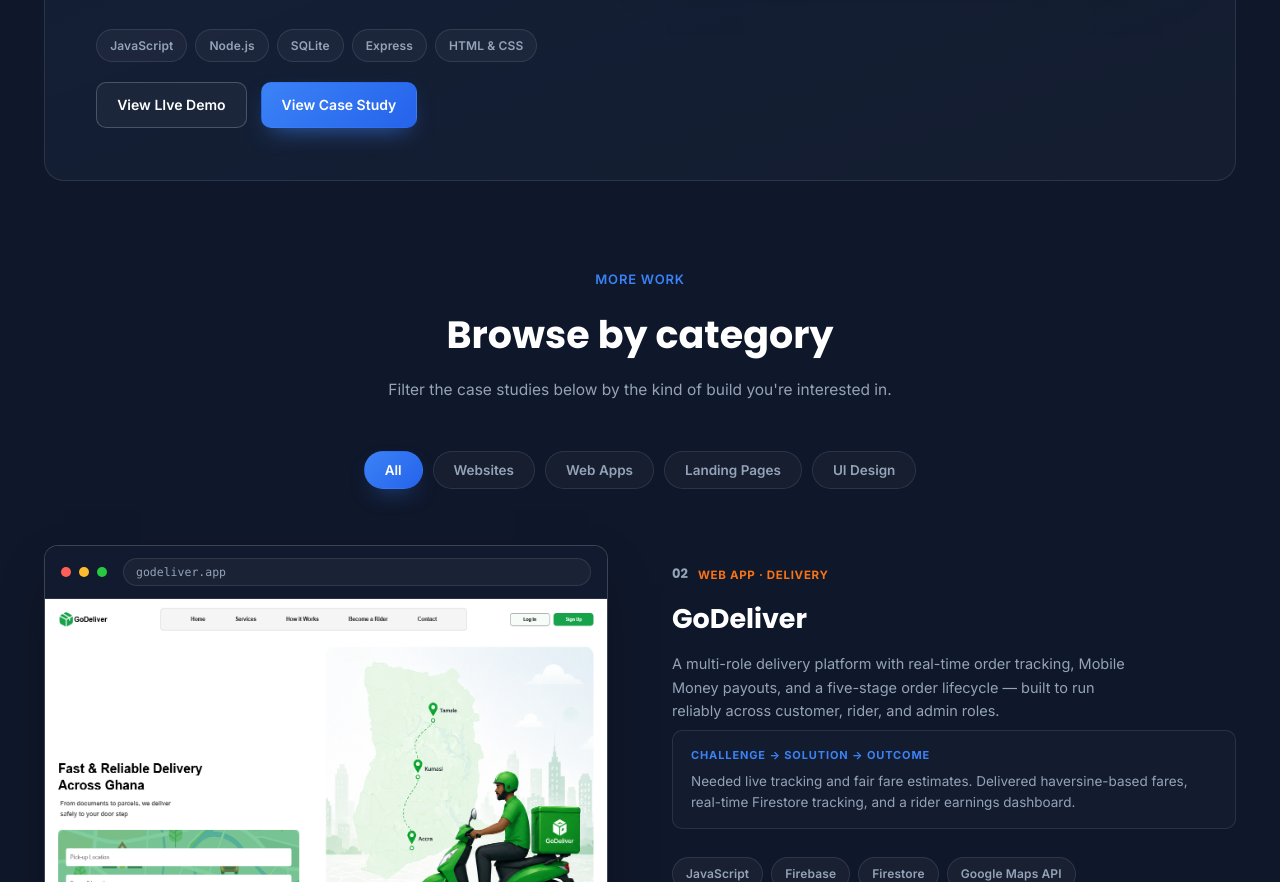
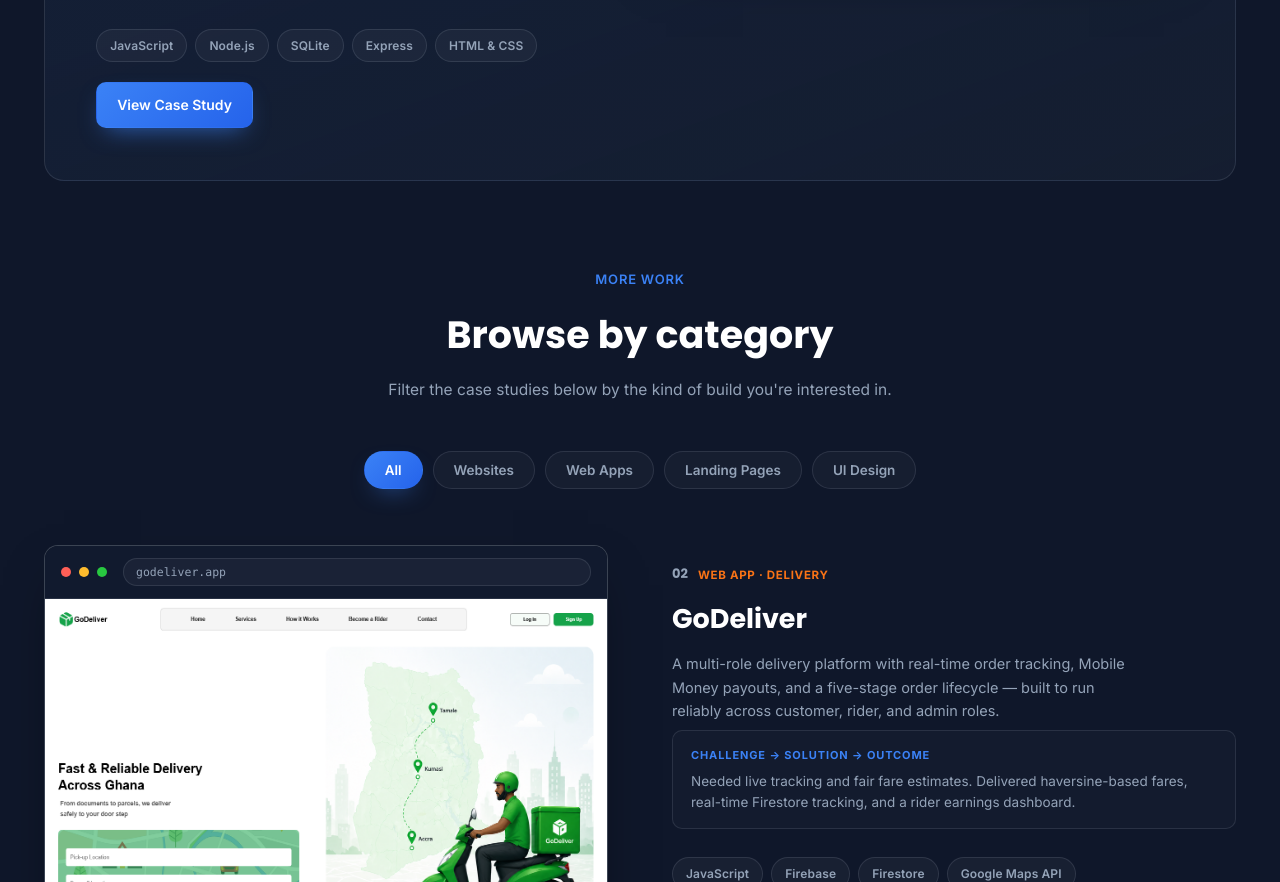
Before and after one commit to Cybber-404/DevCraftTech, a website: page projects.html in a window 1280 px wide. Shown: the part 1414-2296 px from the top of the page. Drawn offline with Linux system fonts and the light colour scheme.

Commit message:
Update projects.html

```diff
--- a/projects.html
+++ b/projects.html
@@ -154,7 +154,7 @@
             </ul>
 
             <div class="dc-featured-actions">
-              <a href="https://truespacegh.onrender.com/" target="_blank" class="dc-btn dc-btn--ghost">View LIve Demo</a>
+              <!-- <a href="https://truespacegh.onrender.com/" target="_blank" class="dc-btn dc-btn--ghost">View LIve Demo</a> -->
               <a href="/projects/truespacegh.html" class="dc-btn dc-btn--primary">View Case Study</a>
             </div>
           </div>
```
